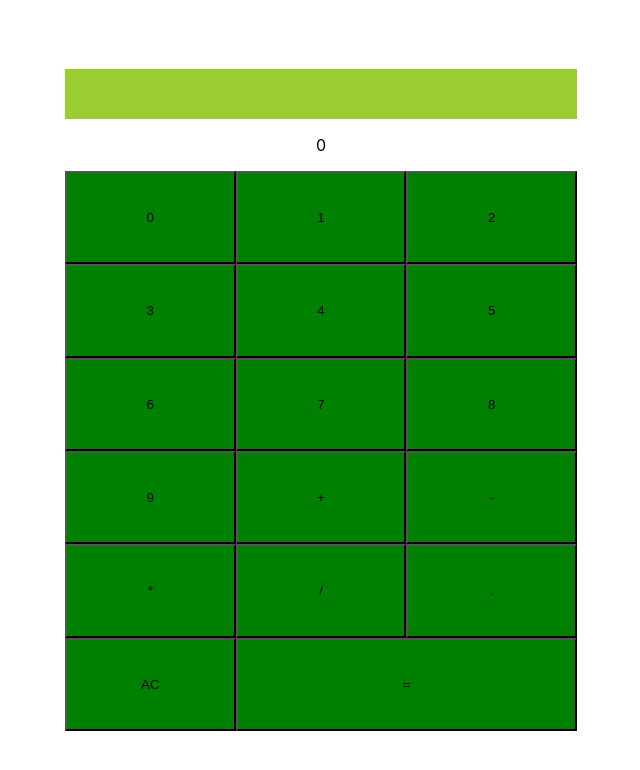
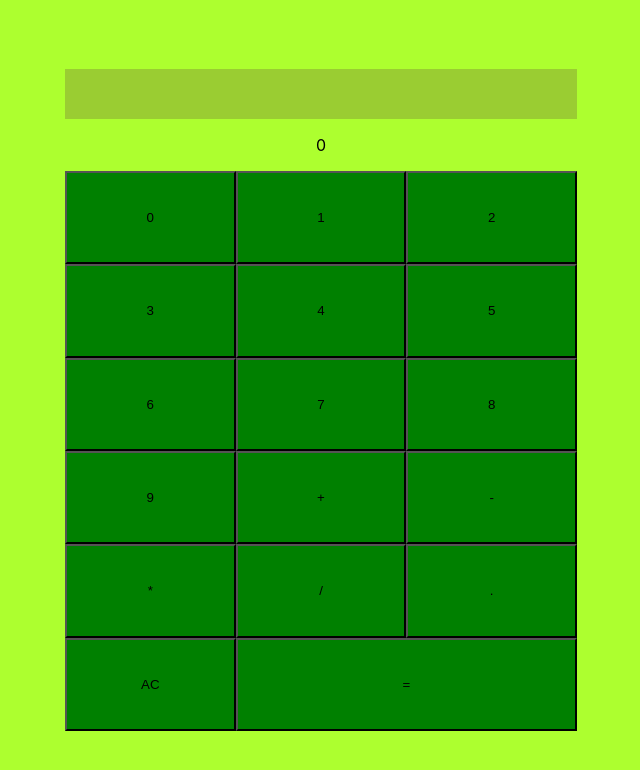
Before and after one commit to Titi-layo/Calculator, a React (Create React App) app: page / in a window 1280 px wide. Shown: the top 770 px of the page, without its empty margins (319-959 px from the left). Built offline with nearby package versions, Linux system fonts and the light colour scheme.

Commit message:
changed wrapper background color to greenyellow

```diff
--- a/src/App.css
+++ b/src/App.css
@@ -7,7 +7,7 @@
 	flex-direction: column;
 	justify-content: center;
 	align-items: center;
-	background-color: grey(138, 138, 148);
+	background-color:greenyellow;
 	height: 100vh;
 }
 
```
Also changed, not shown: 1 other file (tests, documents, lock files or other folders).
